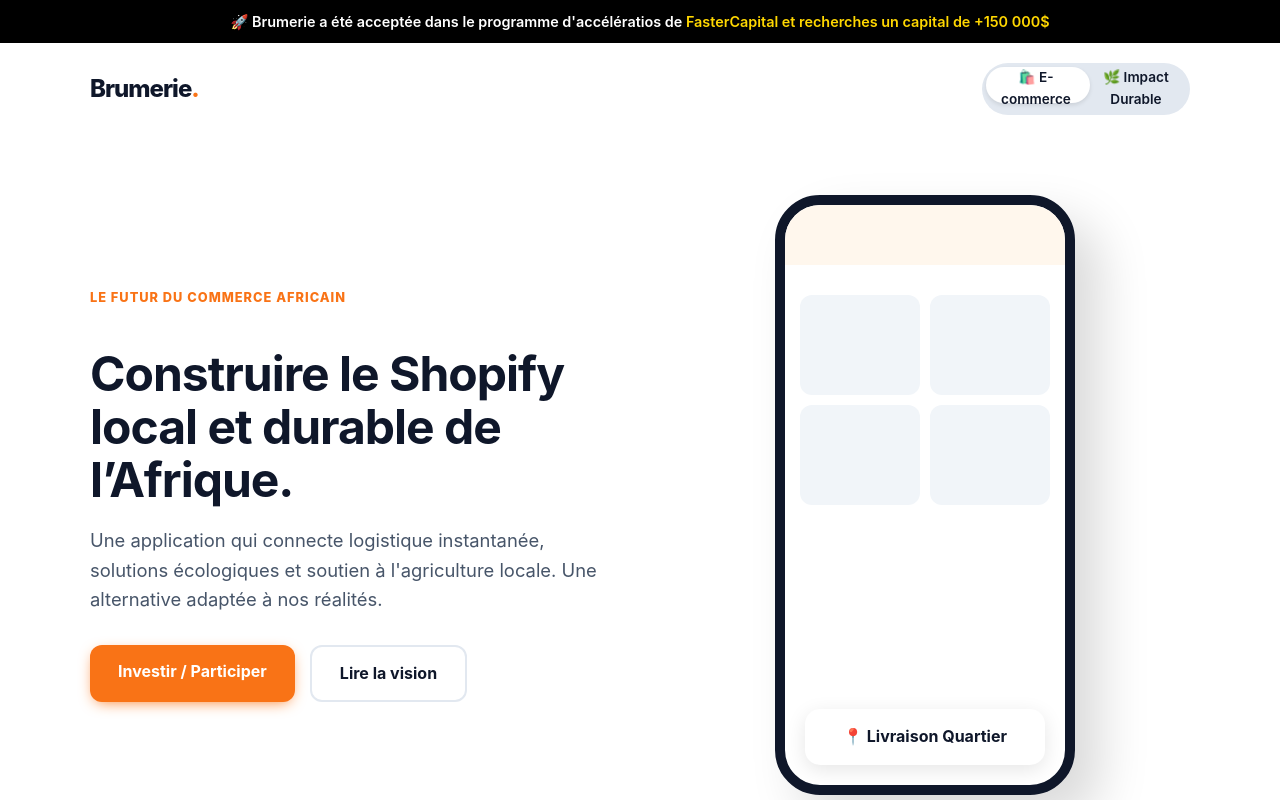
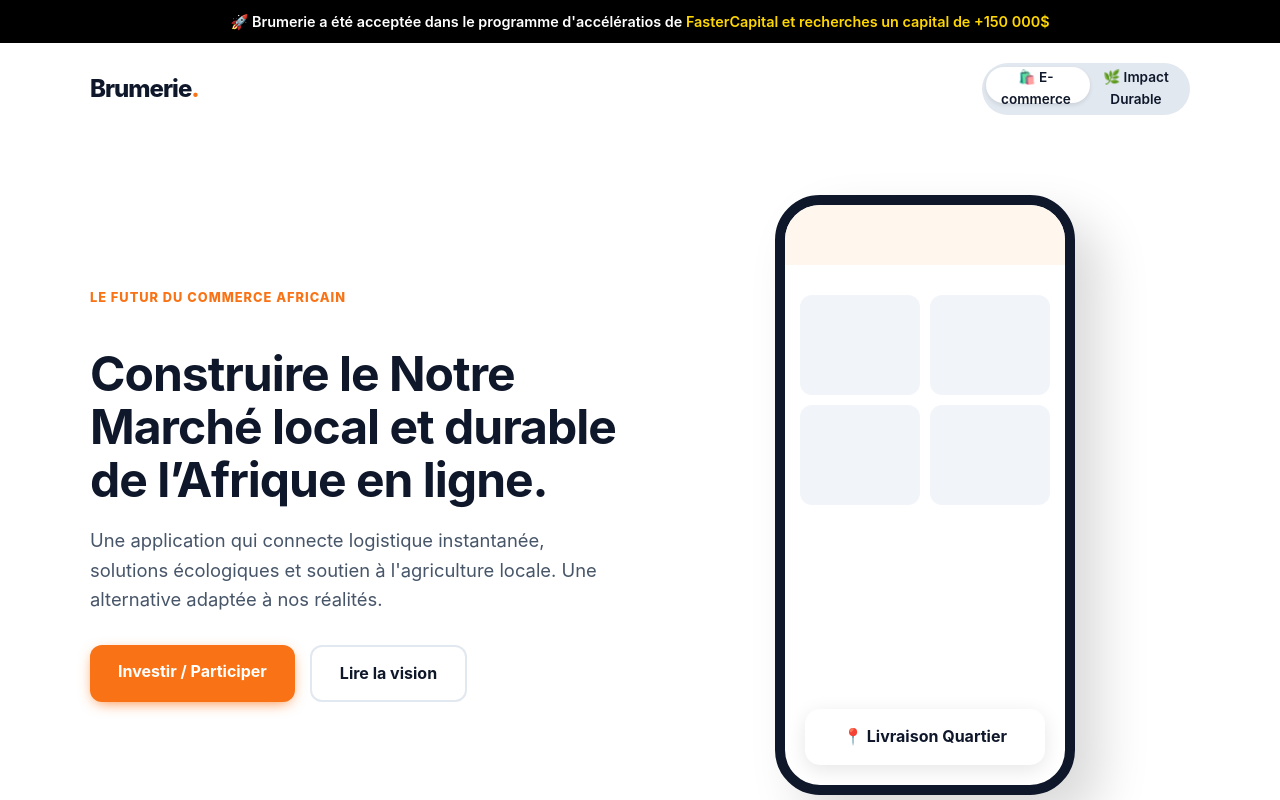
Before and after one commit to Tche66/Brumerie-landing-page, a plain HTML site: page index.html in a window 1280 px wide. Shown: the top 800 px of the page. Drawn offline with Linux system fonts and the light colour scheme.

Commit message:
Update index.html

```diff
--- a/index.html
+++ b/index.html
@@ -266,7 +266,7 @@
         <section class="hero">
             <div class="hero-content">
                 <span class="section-label">Le Futur du Commerce Africain</span>
-                <h1 id="hero-title">Construire le Shopify local et durable de l’Afrique.</h1>
+                <h1 id="hero-title">Construire le Notre Marché local et durable de l’Afrique en ligne.</h1>
                 <p class="lead" id="hero-desc">
                     Une application qui connecte logistique instantanée, solutions écologiques et soutien à l'agriculture locale. Une alternative adaptée à nos réalités.
                 </p>
```
